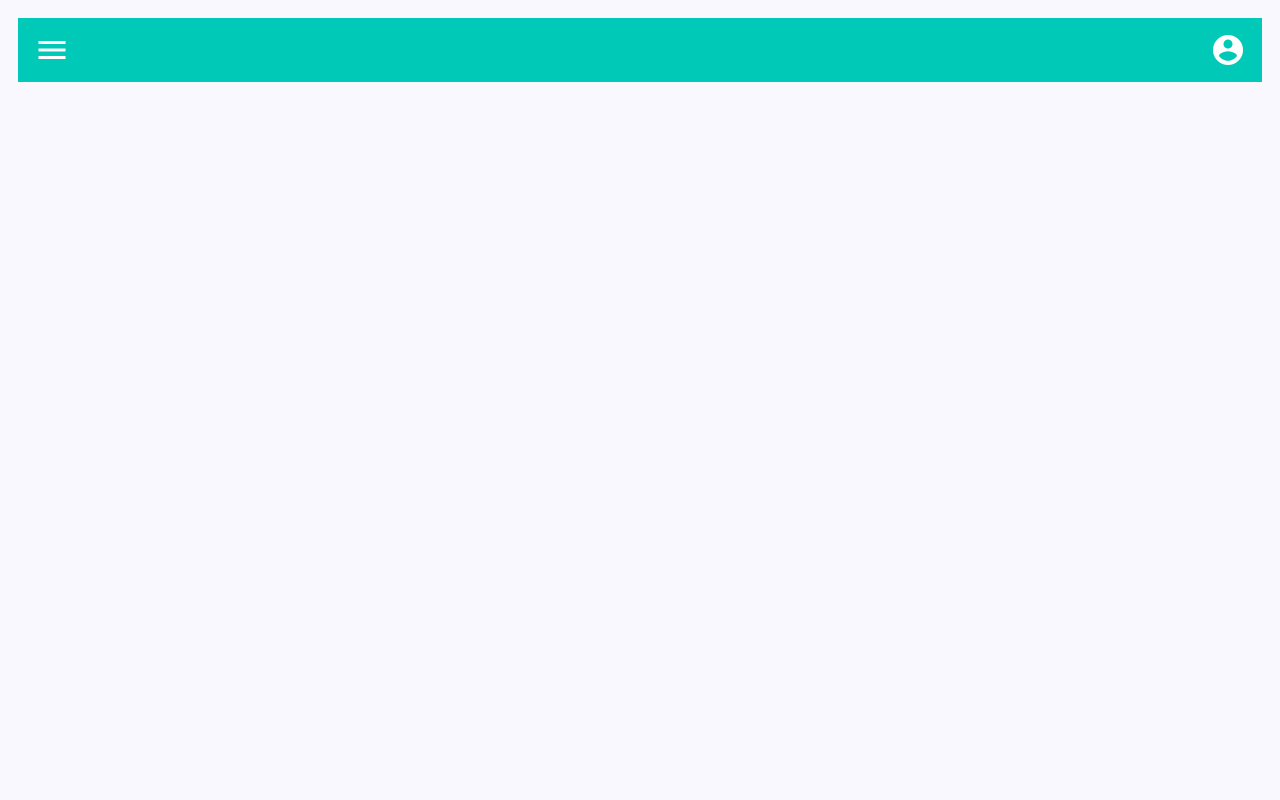
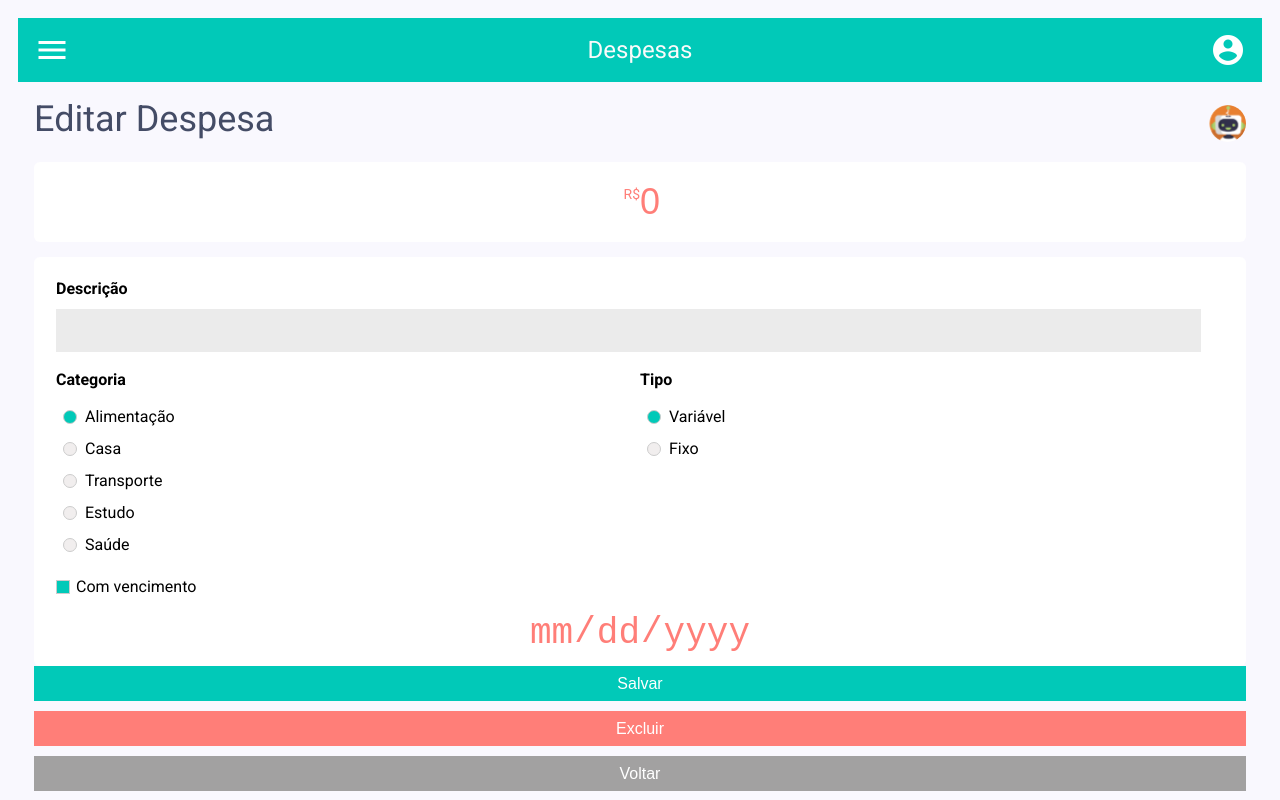
Before and after one commit to MeAjudaDev/greenwallet-react, a React (Create React App) app: page / in a window 1280 px wide. Shown: the top 800 px of the page. Built offline with nearby package versions, Linux system fonts and the light colour scheme; no server answers.

Commit message:
feat: create header component 2/2

```diff
--- a/src/index.jsx
+++ b/src/index.jsx
@@ -11,12 +11,12 @@ import Header from "./components/Header";
 
 ReactDOM.render(
     <React.StrictMode>
-        <Header />
-        {/* <ExpenseForm title="Editar Despesa" isEditing={true} />
+        <Header title="Despesas"/>
+         <ExpenseForm title="Editar Despesa" isEditing={true} />
         <ExpenseForm title="Nova Despesa" />
         <ListCategories title="Despesas" />
         <ListExpenses title="Despesas" group="Casa" />
-        <EditCategory title="Editar Categoria" id={1} /> */}
+        <EditCategory title="Editar Categoria" id={1} />
     </React.StrictMode>,
     document.getElementById("root")
 );
```
